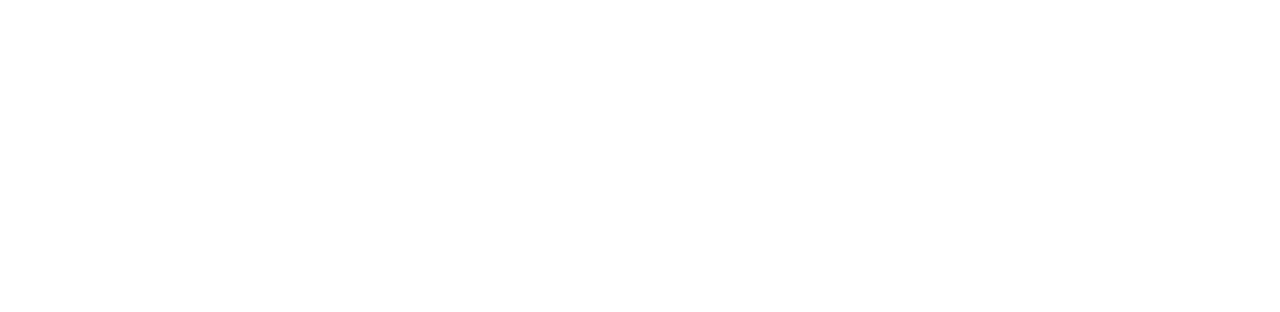
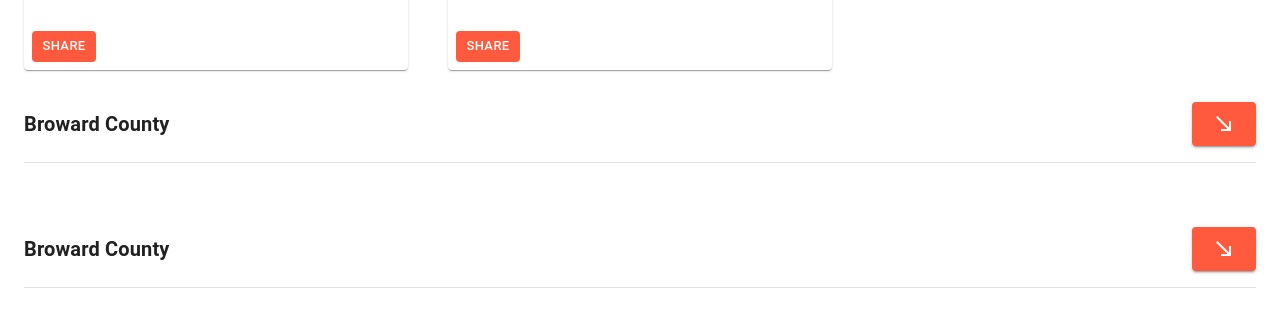
Before and after one commit to DKAbir111/mui-and-redux, a React (Vite) app: page / in a window 1280 px wide. Shown: the part 2217-2529 px from the top of the page. Before the commit the page ends 2207 px from the top, so only its background shows below. Built offline with nearby package versions, Linux system fonts and the light colour scheme.

Commit message:
basic design using mui

```diff
--- a/src/App.jsx
+++ b/src/App.jsx
@@ -14,6 +14,8 @@ function App() {
       <Dividers />
       <Dividers />
       <Main />
+      <Dividers />
+      <Dividers />
     </div>
 
   )
--- a/src/components/MainCard.jsx
+++ b/src/components/MainCard.jsx
@@ -11,7 +11,7 @@ export default function MainCard({ item }) {
             <CardActionArea>
                 <CardMedia
                     component="img"
-                    height="140"
+                    height="160"
                     image={item.image}
                     alt="green iguana"
                 />
```
